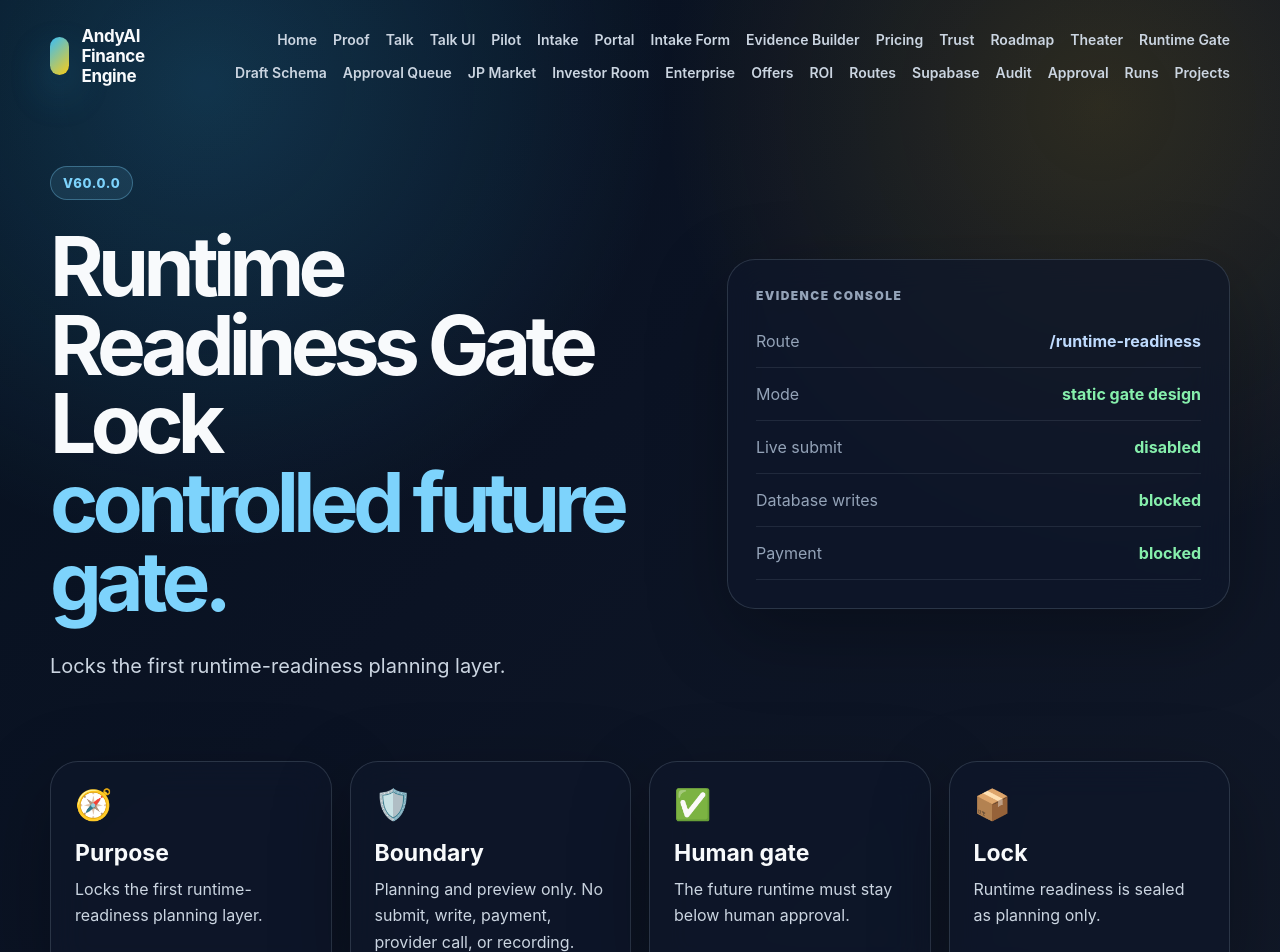
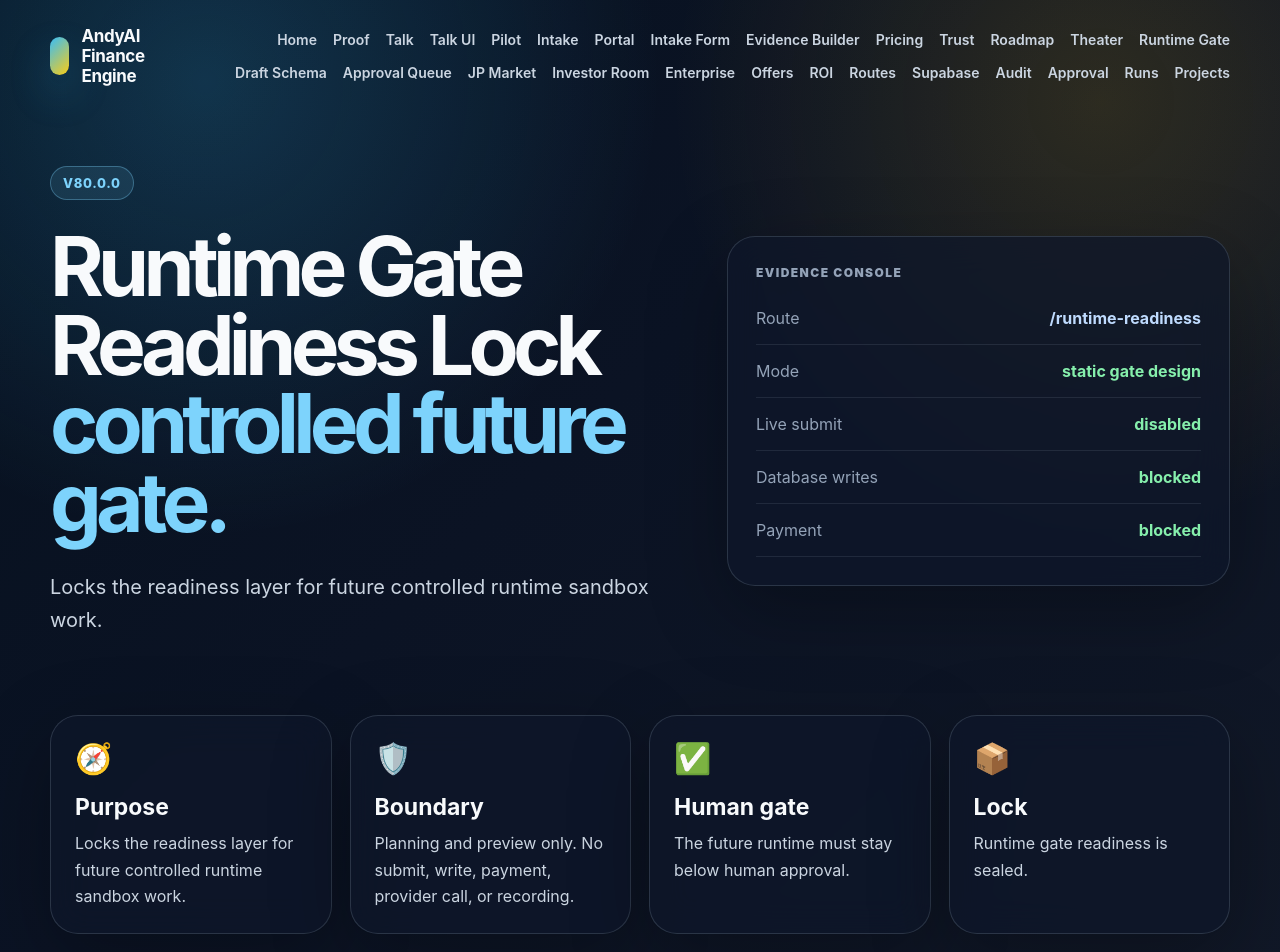
Before and after one commit to kolundzic/andyai-finance-engine, a Next.js app: page /runtime-readiness in a window 1280 px wide. Shown: the top 952 px of the page. Built offline with nearby package versions, Linux system fonts and the light colour scheme.

Commit message:
round2: add v80.0.0 runtime-gate-readiness-lock

```diff
--- a/app/runtime-readiness/page.tsx
+++ b/app/runtime-readiness/page.tsx
@@ -1,18 +1,18 @@
 import { EvidenceConsole, FeatureGrid, PrestigePage } from "../../src/ui/finance-prestige-system";
 
 export const metadata = {
-  title: "AndyAI Finance Engine — Runtime Readiness Gate Lock",
-  description: "Locks the first runtime-readiness planning layer.",
+  title: "AndyAI Finance Engine — Runtime Gate Readiness Lock",
+  description: "Locks the readiness layer for future controlled runtime sandbox work.",
 };
 
 export default function Page() {
   return (
     <PrestigePage
       active="/runtime-readiness"
-      badge="v60.0.0"
-      title="Runtime Readiness Gate Lock"
+      badge="v80.0.0"
+      title="Runtime Gate Readiness Lock"
       accent="controlled future gate."
-      lead="Locks the first runtime-readiness planning layer."
+      lead="Locks the readiness layer for future controlled runtime sandbox work."
       right={<EvidenceConsole rows={[
         ["Route", "/runtime-readiness", "blue"],
         ["Mode", "static gate design", "green"],
@@ -22,10 +22,10 @@ export default function Page() {
       ] as any} />}
     >
       <FeatureGrid items={[
-        ["🧭", "Purpose", "Locks the first runtime-readiness planning layer."],
+        ["🧭", "Purpose", "Locks the readiness layer for future controlled runtime sandbox work."],
         ["🛡️", "Boundary", "Planning and preview only. No submit, write, payment, provider call, or recording."],
         ["✅", "Human gate", "The future runtime must stay below human approval."],
-        ["📦", "Lock", "Runtime readiness is sealed as planning only."],
+        ["📦", "Lock", "Runtime gate readiness is sealed."],
       ] as any} />
     </PrestigePage>
   );
--- a/package.json
+++ b/package.json
@@ -1,6 +1,6 @@
 {
   "name": "andyai-finance-engine",
-  "version": "79.0.0",
+  "version": "80.0.0",
   "private": true,
   "description": "AndyAI Finance Engine — public showcase powered by a governed financial modeling core.",
   "scripts": {
```
Also changed, not shown: configs/drone-round-2/runtime-gate-readiness-lock.v80.0.0.json (added, +16 -0 lines), tapforge-packs/andyai-finance-engine/runtime-gate-readiness-lock.v80.0.0.json (added, +14 -0 lines), 6 other files (tests, documents, lock files or other folders).
